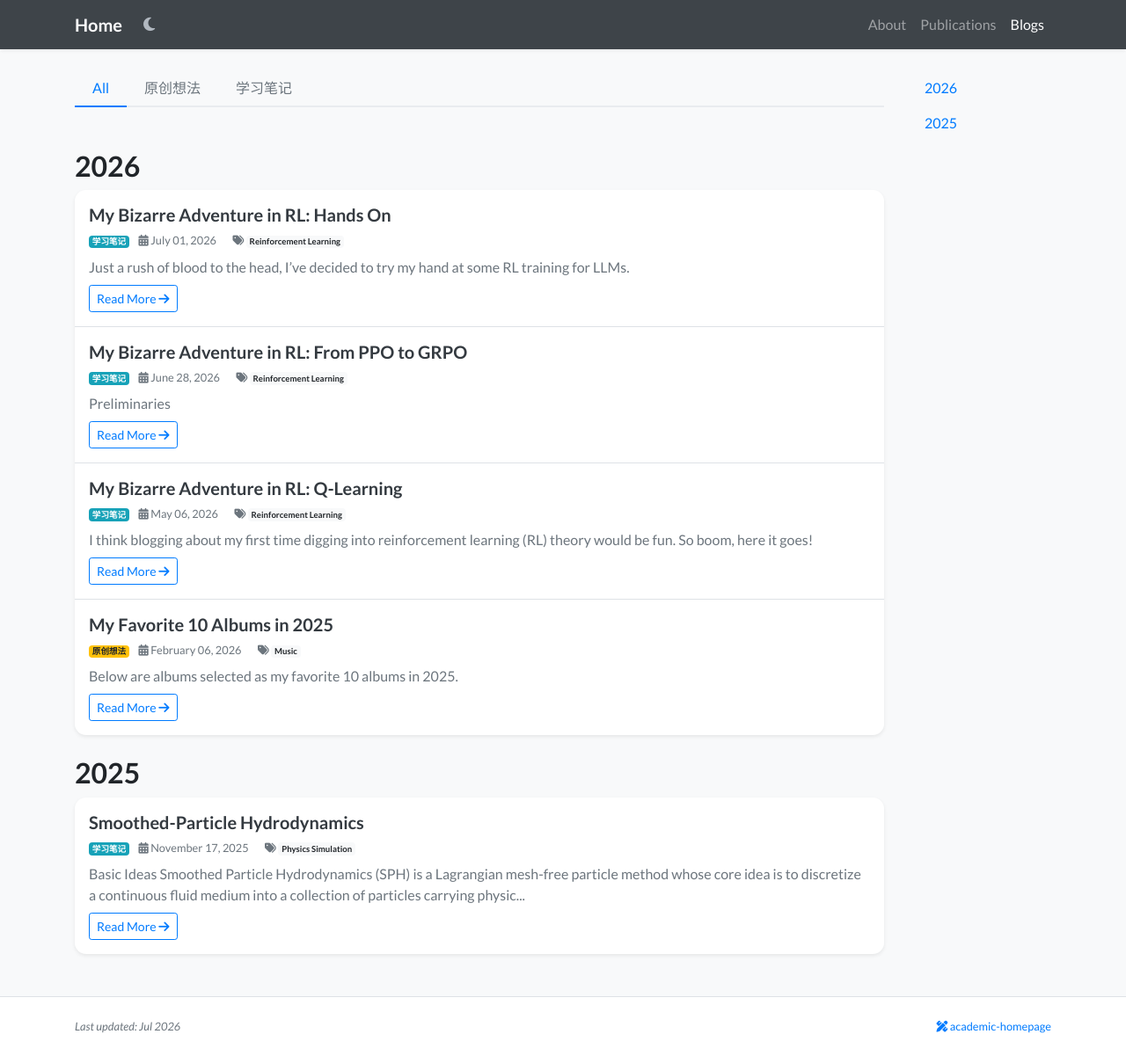
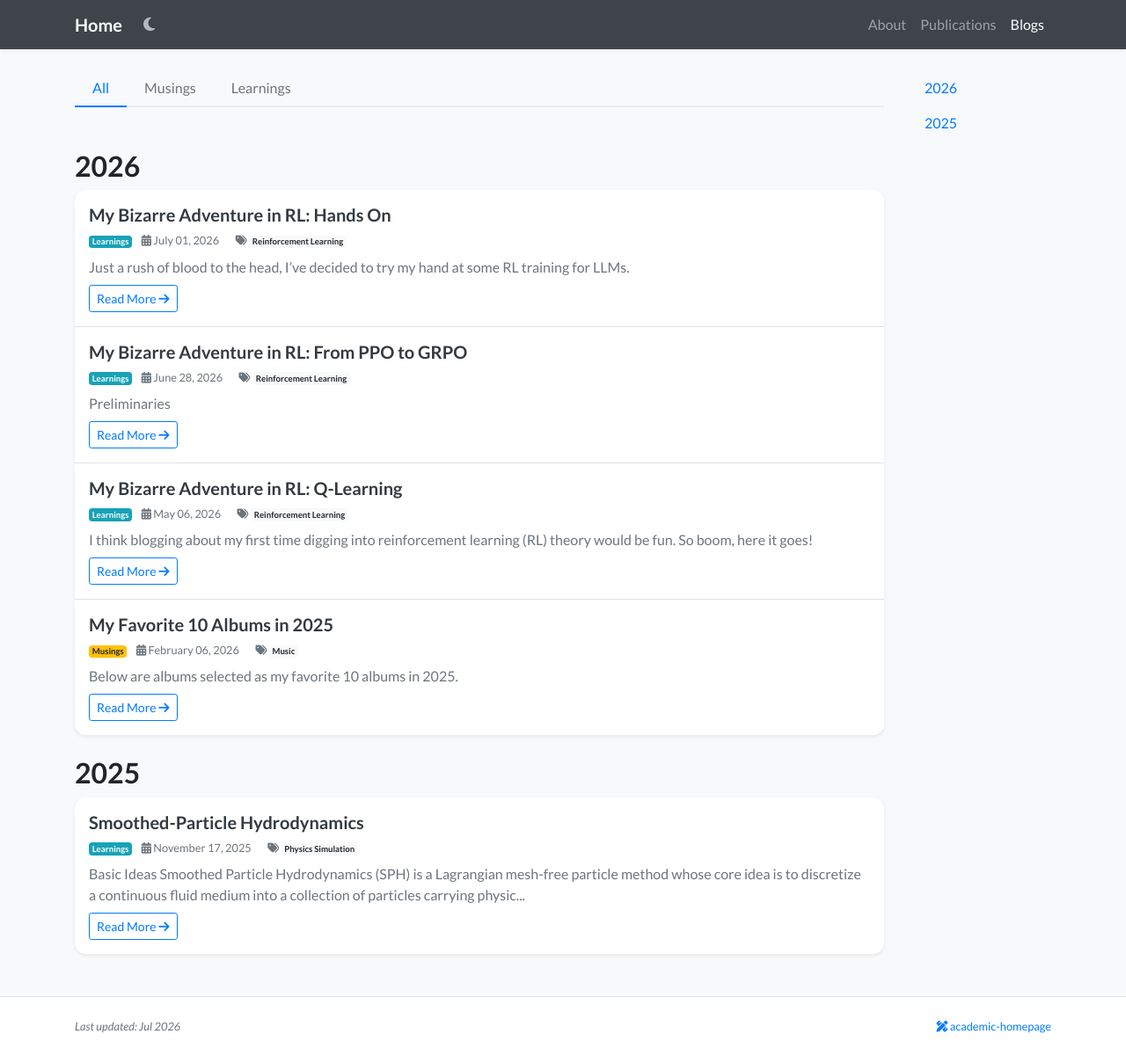
Before and after one commit to WilliamWuuu/WilliamWuuu.github.io, a Jekyll site: the page built from blogs.html, in a window 1280 px wide and 1201 px high. Shown: the whole window at 88% size. Built offline with Jekyll 4.4.1, drawn with Linux system fonts in a browser that asks for light colours; nearby versions of some CDN libraries; a style sheet for code colours, icons or effects is not loaded.

Commit message:
fix: use English labels for blog categories (Musings / Learnings)

```diff
--- a/_includes/widgets/blog_card.html
+++ b/_includes/widgets/blog_card.html
@@ -13,9 +13,9 @@
             </h5>
             <div class="text-muted small mb-2">
                 {% if item.category == 'original' %}
-                    <span class="badge badge-warning mr-2">原创想法</span>
+                    <span class="badge badge-warning mr-2">Musings</span>
                 {% elsif item.category == 'notes' %}
-                    <span class="badge badge-info mr-2">学习笔记</span>
+                    <span class="badge badge-info mr-2">Learnings</span>
                 {% endif %}
                 <i class="fas fa-calendar-alt"></i> {{ item.date | date: "%B %d, %Y" }}
                 {% if item.tags %}
--- a/blogs.html
+++ b/blogs.html
@@ -9,8 +9,8 @@ navbar_title: Blogs
         <!-- Category Tabs -->
         <div class="blog-category-tabs" id="category-tabs">
             <button class="blog-category-tab active" data-category="all">All</button>
-            <button class="blog-category-tab" data-category="original">原创想法</button>
-            <button class="blog-category-tab" data-category="notes">学习笔记</button>
+            <button class="blog-category-tab" data-category="original">Musings</button>
+            <button class="blog-category-tab" data-category="notes">Learnings</button>
         </div>
 
         <!-- Blog List (grouped by year, filtered by category) -->
```
